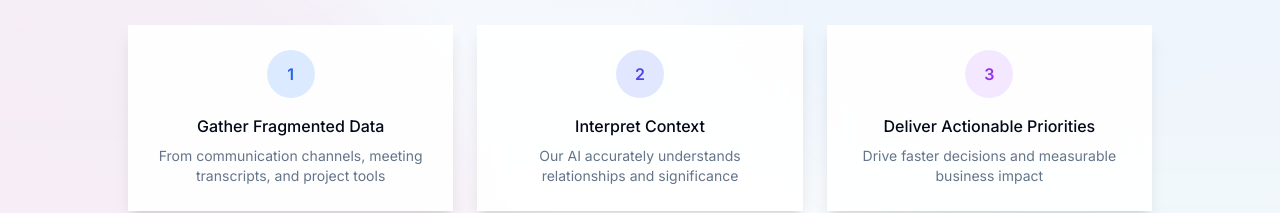
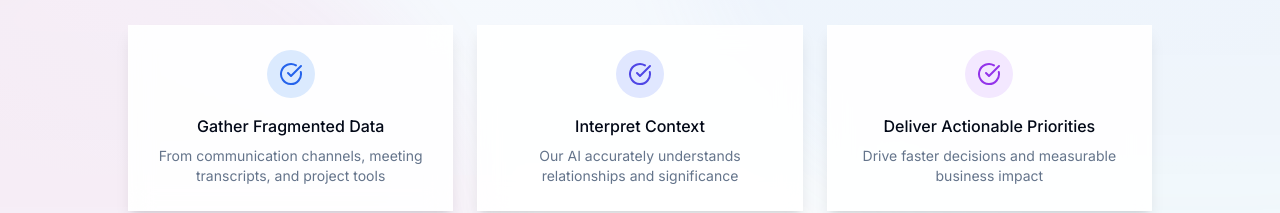
Before and after one commit to KaashanP/clearprism, a React (Vite) app: page / in a window 1280 px wide. Shown: the part 325-538 px from the top of the page. Built offline with nearby package versions, Linux system fonts and the light colour scheme.

Commit message:
Replace numbers with ticks
Replaces the numbers 1, 2, and 3 with tick icons in the Hero component.

```diff
--- a/src/components/Hero.tsx
+++ b/src/components/Hero.tsx
@@ -1,5 +1,5 @@
 
-import { ArrowRight, Sparkles } from "lucide-react";
+import { ArrowRight, Sparkles, CheckCircle } from "lucide-react";
 import Button from "./Button";
 
 const Hero = () => {
@@ -30,7 +30,7 @@ const Hero = () => {
             {/* Step 1 */}
             <div className="glass-card p-6 flex flex-col items-center text-center">
               <div className="w-12 h-12 rounded-full bg-blue-100 flex items-center justify-center mb-4">
-                <span className="text-blue-600 font-semibold">1</span>
+                <CheckCircle className="h-6 w-6 text-blue-600" />
               </div>
               <h3 className="font-medium mb-2">Gather Fragmented Data</h3>
               <p className="text-sm text-muted-foreground">From communication channels, meeting transcripts, and project tools</p>
@@ -39,7 +39,7 @@ const Hero = () => {
             {/* Step 2 */}
             <div className="glass-card p-6 flex flex-col items-center text-center">
               <div className="w-12 h-12 rounded-full bg-indigo-100 flex items-center justify-center mb-4">
-                <span className="text-indigo-600 font-semibold">2</span>
+                <CheckCircle className="h-6 w-6 text-indigo-600" />
               </div>
               <h3 className="font-medium mb-2">Interpret Context</h3>
               <p className="text-sm text-muted-foreground">Our AI accurately understands relationships and significance</p>
@@ -48,7 +48,7 @@ const Hero = () => {
             {/* Step 3 */}
             <div className="glass-card p-6 flex flex-col items-center text-center">
               <div className="w-12 h-12 rounded-full bg-purple-100 flex items-center justify-center mb-4">
-                <span className="text-purple-600 font-semibold">3</span>
+                <CheckCircle className="h-6 w-6 text-purple-600" />
               </div>
               <h3 className="font-medium mb-2">Deliver Actionable Priorities</h3>
               <p className="text-sm text-muted-foreground">Drive faster decisions and measurable business impact</p>
```
